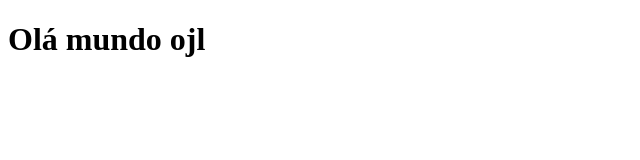
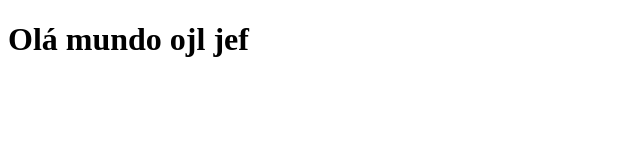
Before and after one commit to Jeferson2205/Aula_bootstrap, a plain HTML site: page index.html in a window 1280 px wide. Shown: the full height of the page, 0-640 px from the left. Drawn offline with Linux system fonts and the light colour scheme.

Commit message:
Update index.html

```diff
--- a/index.html
+++ b/index.html
@@ -7,6 +7,6 @@
     <title>Document</title>
 </head>
 <body>
-    <h1>Olá mundo ojl</h1>
+    <h1>Olá mundo ojl jef</h1>
 </body>
 </html>
```
